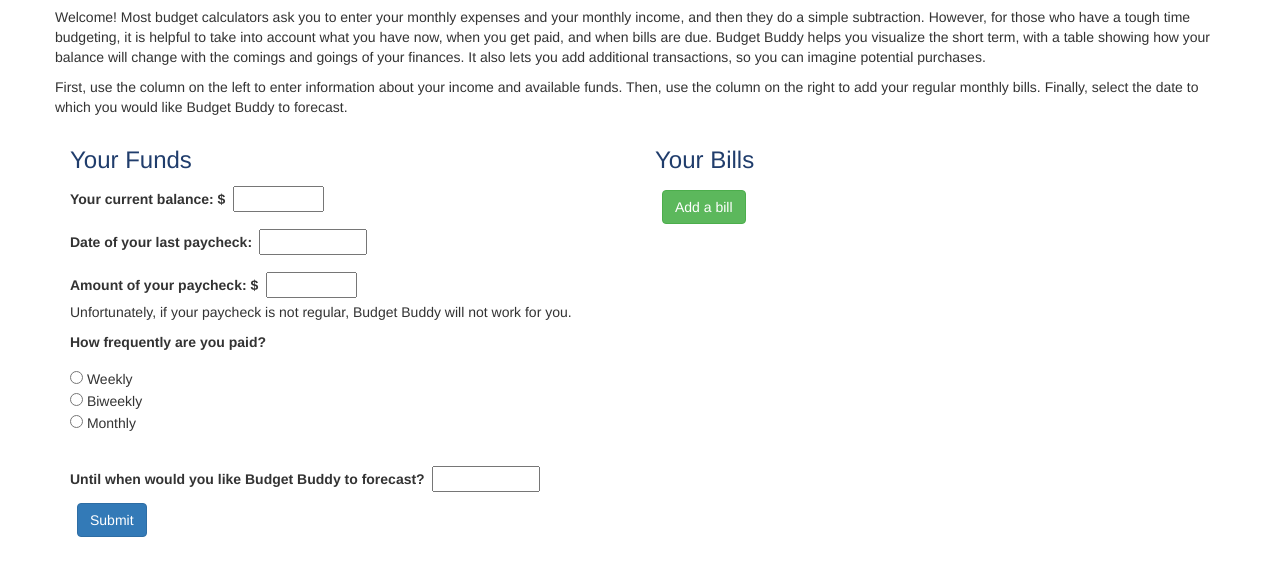
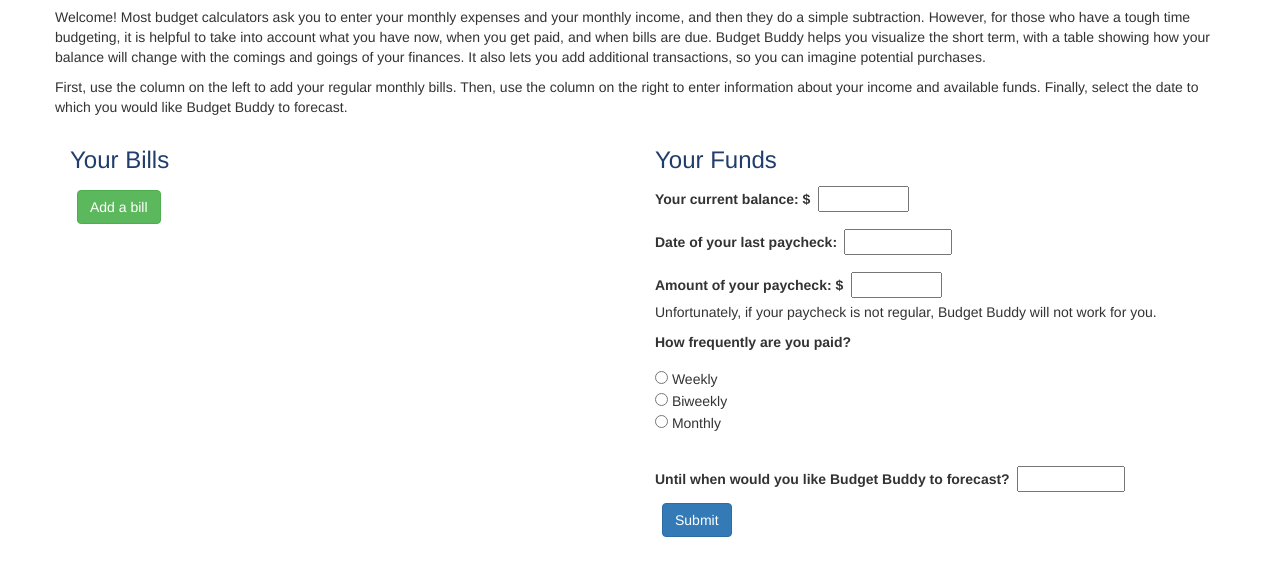
Before and after one commit to beckrecca/budgetbuddy, a plain HTML site: page index.html in a window 1280 px wide. Shown: the part 63-638 px from the top of the page. Drawn offline with Linux system fonts and the light colour scheme.

Commit message:
swapped funds and bills columns

```diff
--- a/index.html
+++ b/index.html
@@ -24,7 +24,7 @@
 					imagine potential purchases.
 				</p>
 				<p>
-					First, use the column on the left to enter information about your income and available funds. Then, use the column on the right to add your regular monthly bills. Finally, select the date to which you would like Budget Buddy to forecast.
+					First, use the column on the left to add your regular monthly bills. Then, use the column on the right to enter information about your income and available funds. Finally, select the date to which you would like Budget Buddy to forecast.
 				</p>
 			</header>
 			<div class="row hidden" id="advice">
@@ -35,6 +35,13 @@
 					hit "Enter" or "Return" when you're finished!</p>
 			</div>
   		<div class="row" id="form">
+  			<div class="col-sm-6">
+	  			<h3>Your Bills</h3>
+
+			    <div class="bills">
+			        <button class="btn btn-success" id="createBill">Add a bill</button>
+			    </div>
+			</div>
   			<div class="col-sm-6">
   				<h3>Your Funds</h3>
 
@@ -87,13 +94,6 @@
 			                <button id="submit" class="btn btn-primary">Submit</button>
 			            </div>
 			        </div>
-  			<div class="col-sm-6">
-	  			<h3>Your Bills</h3>
-
-			    <div class="bills">
-			        <button class="btn btn-success" id="createBill">Add a bill</button>
-			    </div>
-			</div>
   		</div>
   		<div class="row hidden" id="buddySheet">
 		  	<table class="table table-bordered table-striped" id="table">
```
